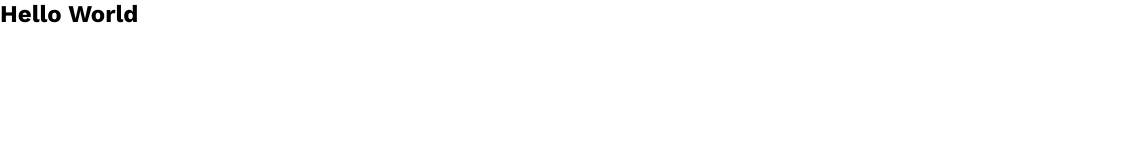
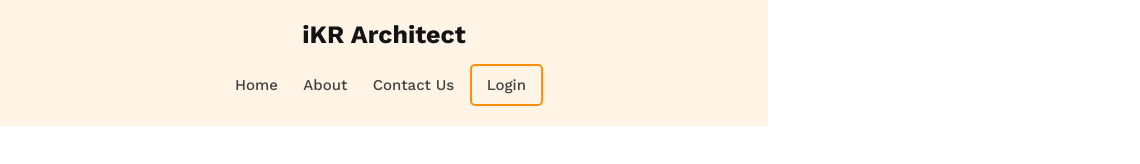
Before and after one commit to avoiddeveloper/ikr-architect-responsive-tamplate, a plain HTML site: page index.html in a window 768 px wide. Shown: the whole page, 1140 px wide, since content can reach past the window. Drawn offline with nearby package versions, Linux system fonts and the light colour scheme.

Commit message:
Navbar Added With Responsive for sm and md device

```diff
--- a/css/style.css
+++ b/css/style.css
@@ -17,3 +17,148 @@ ul,li {
     width: 1140px;
     margin: 0 auto;
 }
+.flex {
+    display: flex;
+}
+
+
+/* Header  Part Css */
+#header {
+    background-color: #FF900E1A;
+}
+
+/* Navbar Part Css */
+#navbar {
+    padding: 50px 0px;
+}
+.logo {
+    width: 50%;
+}
+.logo span {
+    font-size: 45px;
+    font-weight: 700;
+    color: #131313;
+}
+.navLink {
+    width: 50%;
+    display: flex;
+    align-items: center;
+    justify-content: right;
+}
+.navLink ul li a {
+    font-size: 18px;
+    font-weight: 500;
+    color: #424242;
+    margin-right: 30px;
+    padding-bottom: 8px;
+    position: relative;
+    transition: all linear 0.2s;
+}
+.navLink ul li a::after {
+    position: absolute;
+    left: 0;
+    bottom: 0;
+    content: '';
+    width: 0px;
+    height: 3px;
+    border-radius: 2px;
+    background-color: #FF900E;
+    visibility: hidden;
+    transition: all linear 0.3s;
+}
+.navLink ul li a:hover {
+    color: #FF900E;
+}
+.navLink ul li a:hover::after {
+    width: 100%;
+    visibility: visible;
+}
+.navLink ul button {
+    font-size: 18px;
+    font-weight: 500;
+    color: #424242;
+    padding: 15px 25px;
+    border: 2px solid #FF900E;
+    border-radius: 5px;
+    background: transparent;
+    transition: all linear 0.1s;
+}
+.navLink ul button:hover {
+    color: #fff;
+    background-color: #FF900E;
+}
+
+
+
+/* Small Device */
+@media only screen and (max-width: 576px) {
+    .container {
+        width: 576px;
+    }
+    #navbar {
+        padding: 20px 0px;
+    }
+    #navbar {
+        flex-direction: column;
+    }
+    .logo {
+        width: 100%;
+        text-align: center;
+    }
+    .logo span {
+        font-size: 25px;
+        font-weight: 700;
+        color: #131313;
+    }
+    .navLink {
+        width: 100%;
+        margin-top: 15px;
+        justify-content: center;
+    }
+    .navLink ul li a {
+        margin: 0px 10px;
+        font-size: 15px;
+    }
+    .navLink ul button {
+        font-size: 15px;
+        padding: 10px 15px;
+    }
+}
+
+/* Medium Device */
+@media only screen and (min-width: 576px) and (max-width: 768px)  {
+    .container {
+        width: 768px;
+    }
+    .container {
+        width: 576px;
+    }
+    #navbar {
+        padding: 20px 0px;
+    }
+    #navbar {
+        flex-direction: column;
+    }
+    .logo {
+        width: 100%;
+        text-align: center;
+    }
+    .logo span {
+        font-size: 25px;
+        font-weight: 700;
+        color: #131313;
+    }
+    .navLink {
+        width: 100%;
+        margin-top: 15px;
+        justify-content: center;
+    }
+    .navLink ul li a {
+        margin: 0px 10px;
+        font-size: 15px;
+    }
+    .navLink ul button {
+        font-size: 15px;
+        padding: 10px 15px;
+    }
+}
--- a/index.html
+++ b/index.html
@@ -6,11 +6,21 @@
     <title>ikr-architect</title>
     <link rel="stylesheet" href="css/style.css">
 </head>
-<body class="container">
+<body>
     <!-- Header Part -->
     <header id="header">
-        <nav id="navbar">
-            <h1>Hello World</h1>
+        <nav id="navbar" class="container flex">
+            <div class="logo">
+                <span>iKR Architect</span>
+            </div>
+            <div class="navLink">
+                <ul>
+                    <li><a href="#">Home</a></li>
+                    <li><a href="#">About</a></li>
+                    <li><a href="#">Contact Us</a></li>
+                    <button>Login</button>
+                </ul>
+            </div>
         </nav>
     </header>
 
```
